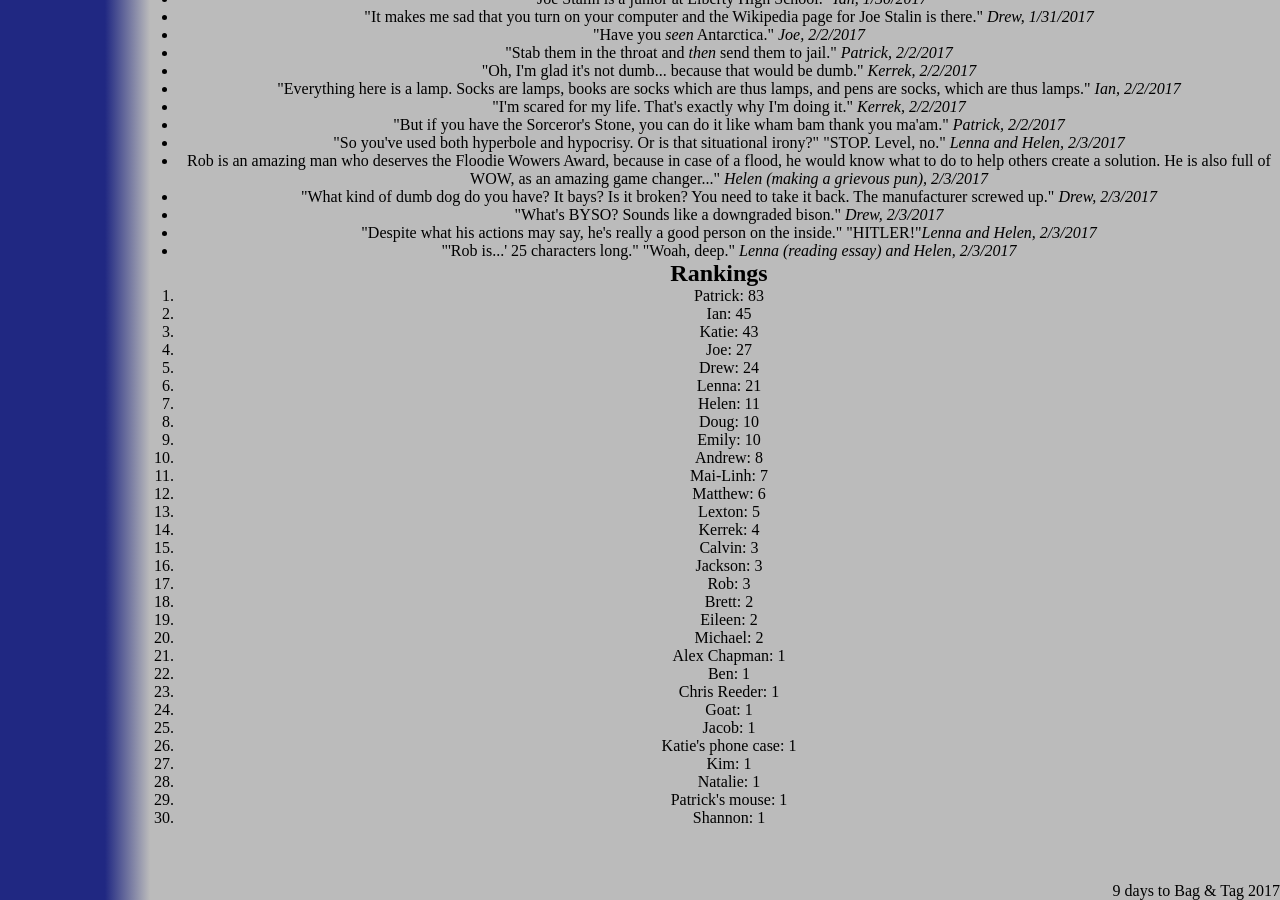
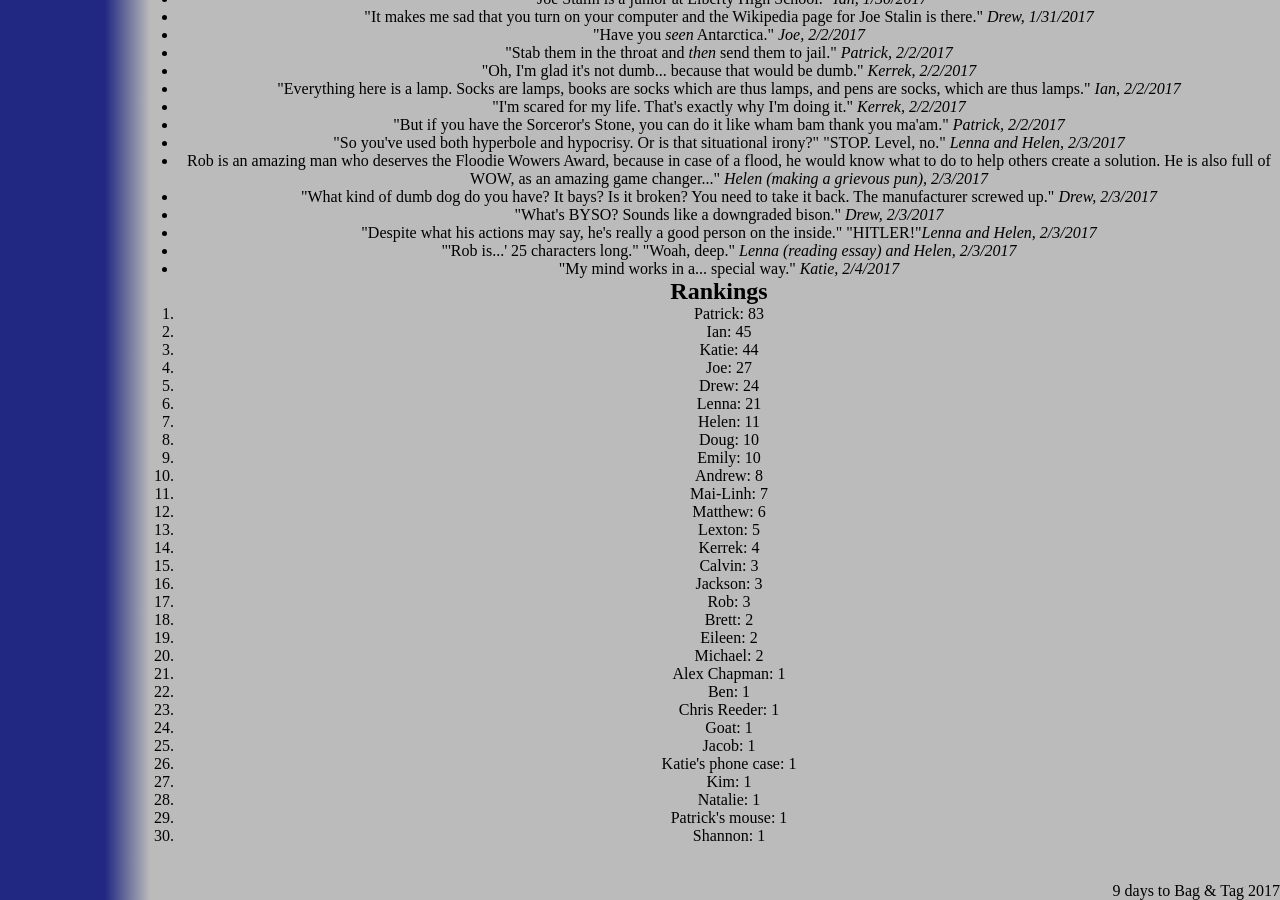
Before and after one commit to katiebugmoon/FRC4131.github.io, a Jekyll site: the page built from media/2017/quotes.html, in a window 1280 px wide and 900 px high, scrolled down 4472 px. Built offline with Jekyll 4.4.1, drawn with Linux system fonts in a browser that asks for light colours; nearby versions of some CDN libraries.

Commit message:
Update quotes.html

```diff
--- a/media/2017/quotes.html
+++ b/media/2017/quotes.html
@@ -254,6 +254,7 @@ title: Build Season 2017 Quotes
 	<li>"What's BYSO? Sounds like a downgraded bison." <i>Drew, 2/3/2017</i></li>
 	<li>"Despite what his actions may say, he's really a good person on the inside." "HITLER!"<i>Lenna and Helen, 2/3/2017</i></li>
 	<li>"'Rob is...' 25 characters long." "Woah, deep." <i>Lenna (reading essay) and Helen, 2/3/2017</i></li>
+	<li>"My mind works in a... special way." <i>Katie, 2/4/2017</i></li>
 </ul>
 <h2>Rankings</h2>
 <ol id='rankings'></ol>
```
